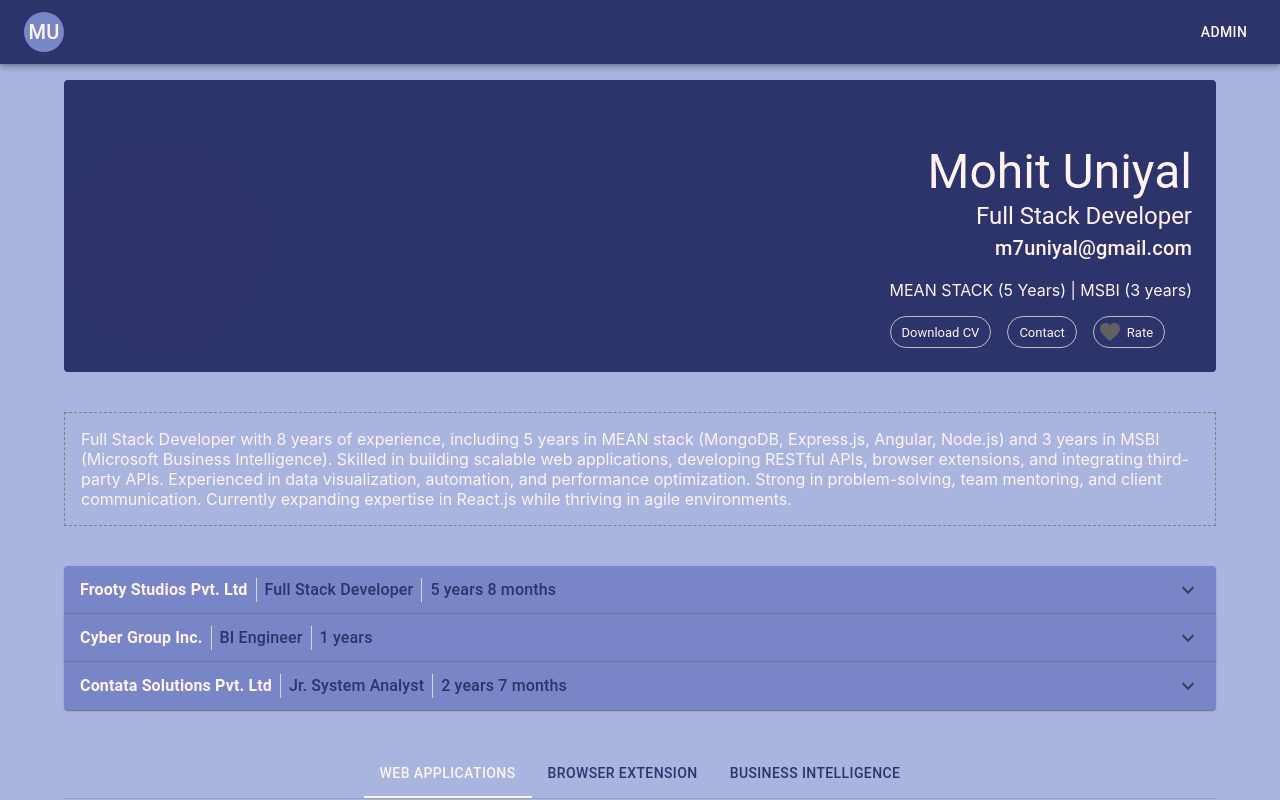
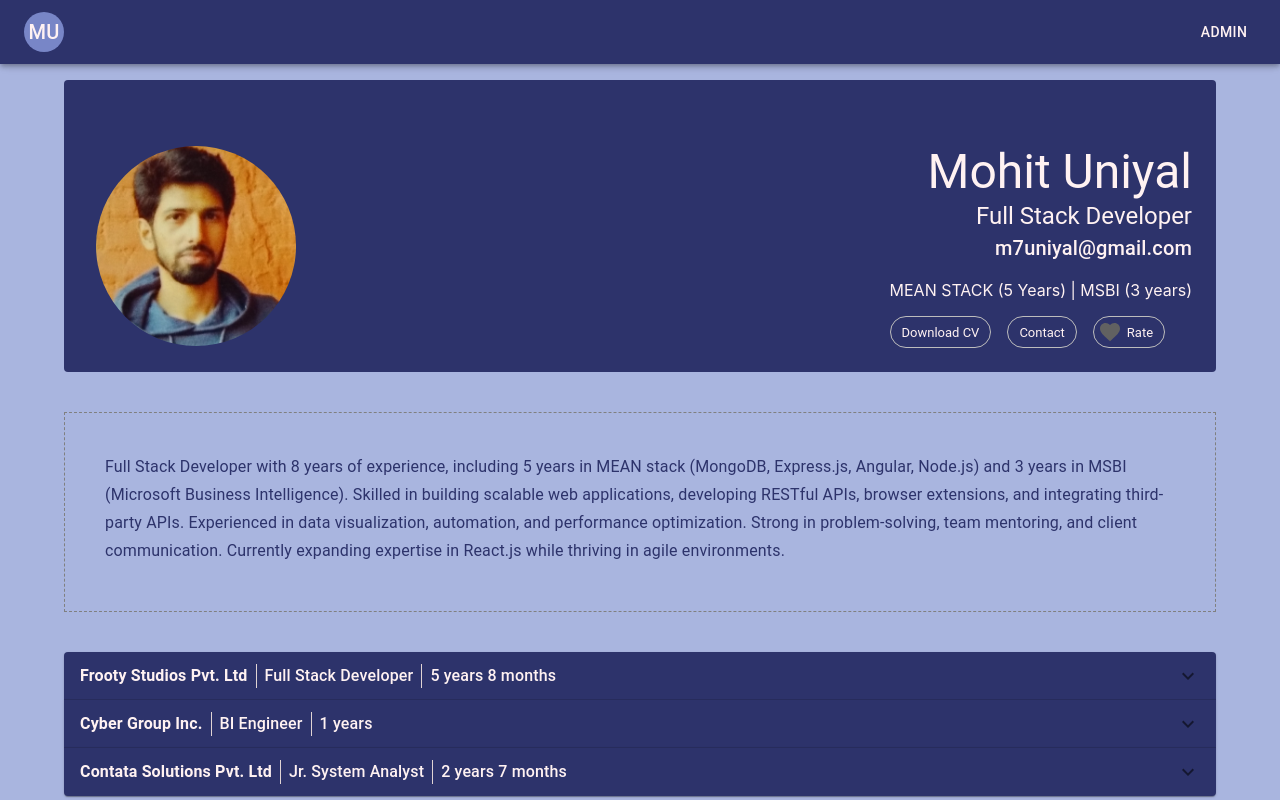
Before and after one commit to Mohit7th/resume, a React (Create React App) app: page / in a window 1280 px wide. Shown: the top 800 px of the page. Built offline with nearby package versions, Linux system fonts and the light colour scheme.

Commit message:
resume images, email functionality etc

```diff
--- a/src/components/home/Summary.tsx
+++ b/src/components/home/Summary.tsx
@@ -1,14 +1,18 @@
-import { Box } from "@mui/material";
+import { Box, Typography } from "@mui/material";
 import { useUserData } from "../../context/UserContext";
+import { useTheme } from "@mui/material/styles";
 
 export default function Summary() {
     const userdata = useUserData();
+        const theme = useTheme();
     return (
         <Box
             component="section"
-            sx={{ p: 2, border: "1px dashed grey", mb: 5 }}
+            sx={{ p: 5, border: "1px dashed grey", mb: 5, color: theme.palette.primary.dark }}
         >
-            {userdata.summary.detailed}
+            <Typography variant="subtitle1" gutterBottom>
+                {userdata.summary.detailed}
+            </Typography>
         </Box>
     );
 }
--- a/src/components/home/TitleHeader.tsx
+++ b/src/components/home/TitleHeader.tsx
@@ -1,7 +1,14 @@
 import Grid from "@mui/material/Grid2";
 import { useState } from "react";
 import { useUserData } from "../../context/UserContext";
-import { Box, Chip, Skeleton, Stack, Tooltip, Typography } from "@mui/material";
+import {
+    Avatar,
+    Box,
+    Chip,
+    Stack,
+    Tooltip,
+    Typography,
+} from "@mui/material";
 import FormDialog from "../ui/RatingFormDialog";
 import FavoriteIcon from "@mui/icons-material/Favorite";
 import { useTheme } from "@mui/material/styles";
@@ -13,7 +20,9 @@ export default function TitleHeader() {
 
     function handleDownloadCV() {}
 
-    function handleContactMe() {}
+    function handleContactMe(recipientEmail: string) {
+        window.location.href = `mailto:${recipientEmail}`;
+    }
 
     const handleOpenDialog = () => {
         setOpenDialog(true);
@@ -42,9 +51,8 @@ export default function TitleHeader() {
                     justifyContent="space-between"
                     alignItems="center"
                 >
-                    <Grid size={{ xs: 12, md: 6 }}>
-                        {/* <img src="../../public/assets/logo192.png"></img> */}
-                        <Skeleton variant="circular" width={200} height={200} />
+                    <Grid size={{ xs: 12, md: 6 }} alignItems="center" sx={{pl:4}}>
+                        <Avatar alt="Remy Sharp" src="/assets/mypic.jpg" sx={{ width: 200, height: 200 }}/>
                     </Grid>
                     <Grid
                         size={{ xs: 12, md: 6 }}
@@ -83,7 +91,7 @@ export default function TitleHeader() {
                                     <Chip
                                         label="Contact"
                                         variant="outlined"
-                                        onClick={handleContactMe}
+                                        onClick={()=>handleContactMe(userdata.titleHeader.contact.email)}
                                         sx={{
                                             color: theme.palette.primary
                                                 .contrastText,
--- a/src/components/home/WorkHistory.tsx
+++ b/src/components/home/WorkHistory.tsx
@@ -37,11 +37,12 @@ export default function WorkHistory() {
             <Accordion
                 key={work._id}
                 sx={{
-                    backgroundColor: theme.palette.primary.light,
+                    backgroundColor: theme.palette.primary.dark,
                     color: theme.palette.primary.contrastText,
                 }}
                 expanded={expanded === work._id}
                 onChange={handleChange(work._id)}
+
             >
                 <AccordionSummary
                     expandIcon={<ExpandMoreIcon />}
@@ -62,7 +63,7 @@ export default function WorkHistory() {
                     <Typography
                         component="span"
                         sx={{
-                            color: theme.palette.primary.dark,
+                            color: theme.palette.primary.contrastText,
                             fontWeight: 500,
                         }}
                     >
@@ -79,14 +80,16 @@ export default function WorkHistory() {
                     <Typography
                         component="span"
                         sx={{
-                            color: theme.palette.primary.dark,
+                            color: theme.palette.primary.contrastText,
                             fontWeight: 500,
                         }}
                     >
                         {years} years {months > 0 ? `${months} months` : ""}
                     </Typography>
                 </AccordionSummary>
-                <AccordionDetails>
+                <AccordionDetails sx={{
+                    backgroundColor: theme.palette.primary.light,
+                }}>
                     <List dense={true}>
                         {work.reponsibilities.map(
                             (resp: any, index: number) => (
```
Also changed, not shown: public/assets/mypic.jpg (added).
